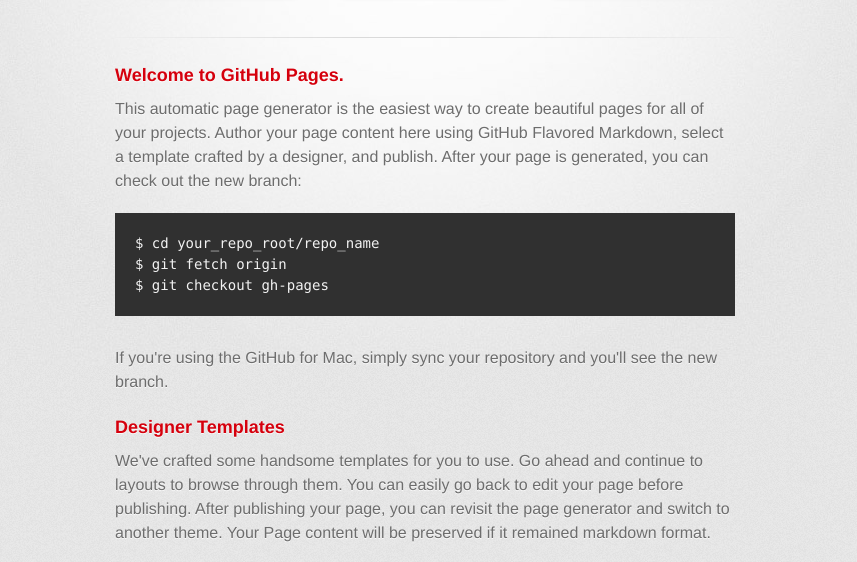
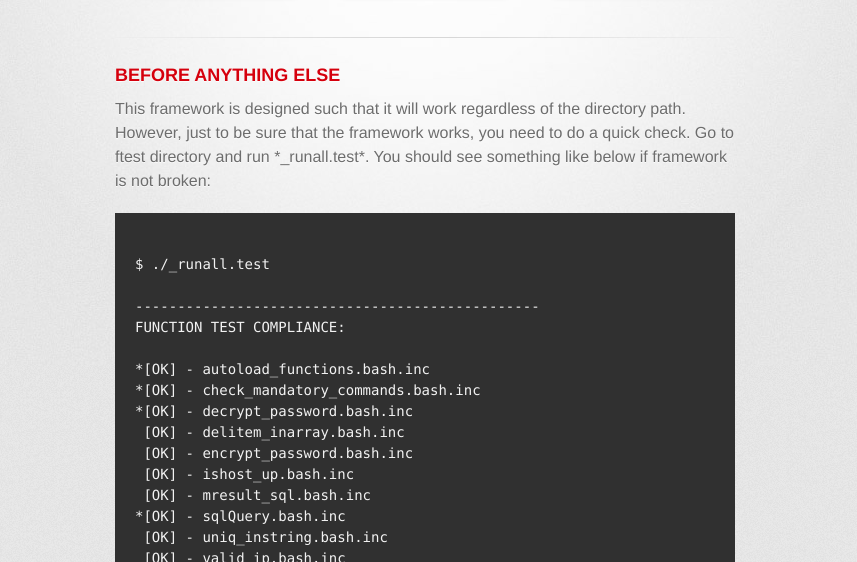
Before and after one commit to shsdk/shcf, a plain HTML site: page index.html in a window 1280 px wide. Shown: the part 209-771 px from the top of the page, without its empty margins (215-1072 px from the left). Drawn offline with Linux system fonts and the light colour scheme; a web font is replaced by a local one.

Commit message:
checking initial view

```diff
--- a/index.html
+++ b/index.html
@@ -32,13 +32,49 @@
 
         <section id="main_content">
           <h3>
-<a name="welcome-to-github-pages" class="anchor" href="#welcome-to-github-pages"><span class="octicon octicon-link"></span></a>Welcome to GitHub Pages.</h3>
+<a name="welcome-to-github-pages" class="anchor" href="#welcome-to-github-pages"><span class="octicon octicon-link"></span></a>BEFORE ANYTHING ELSE</h3>
 
-<p>This automatic page generator is the easiest way to create beautiful pages for all of your projects. Author your page content here using GitHub Flavored Markdown, select a template crafted by a designer, and publish. After your page is generated, you can check out the new branch:</p>
+<p>This framework is designed such that it will work regardless of the directory path.
+However, just to be sure that the framework works, you need to do a quick check.
+Go to ftest directory and run *_runall.test*.
+You should see something like below if framework is not broken:</p>
 
-<pre><code>$ cd your_repo_root/repo_name
-$ git fetch origin
-$ git checkout gh-pages
+<pre><code>
+$ ./_runall.test
+
+------------------------------------------------
+FUNCTION TEST COMPLIANCE:
+
+*[OK] - autoload_functions.bash.inc
+*[OK] - check_mandatory_commands.bash.inc
+*[OK] - decrypt_password.bash.inc
+ [OK] - delitem_inarray.bash.inc
+ [OK] - encrypt_password.bash.inc
+ [OK] - ishost_up.bash.inc
+ [OK] - mresult_sql.bash.inc
+*[OK] - sqlQuery.bash.inc
+ [OK] - uniq_instring.bash.inc
+ [OK] - valid_ip.bash.inc
+
+NOTE: *[OK] - means that this function is ignored/no function tests planned for the short term
+
+-------------------------------------------------
+
+[testing] ishost_up()     ## check if you have internet connection. If none, this test here normally fails
+ scenario 1 - OK
+ scenario 2 - OK
+[testing] encrypt_password() and decrypt_password()
+ testing only scenario - OK
+[testing] uniq_instring()
+ only scenario - OK
+[testing] valid_ip()
+ scenario 1 - OK
+ scenario 2 - OK
+ scenario 3 - OK
+[testing] delitem_inarray()
+ scenario 1 - OK
+[testing] mresult_sql()
+ scenario 1 - OK
 </code></pre>
 
 <p>If you're using the GitHub for Mac, simply sync your repository and you'll see the new branch.</p>
```
